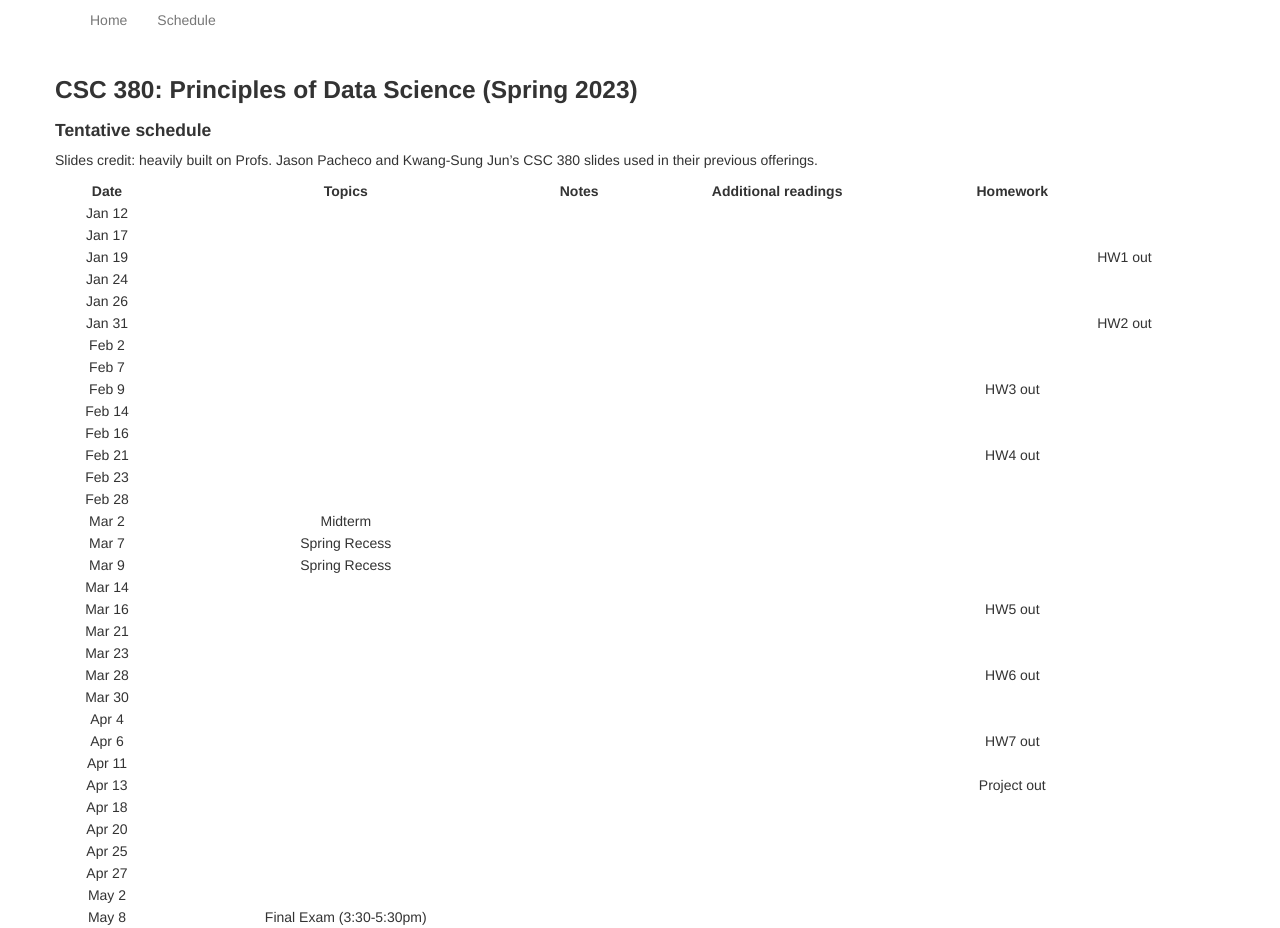
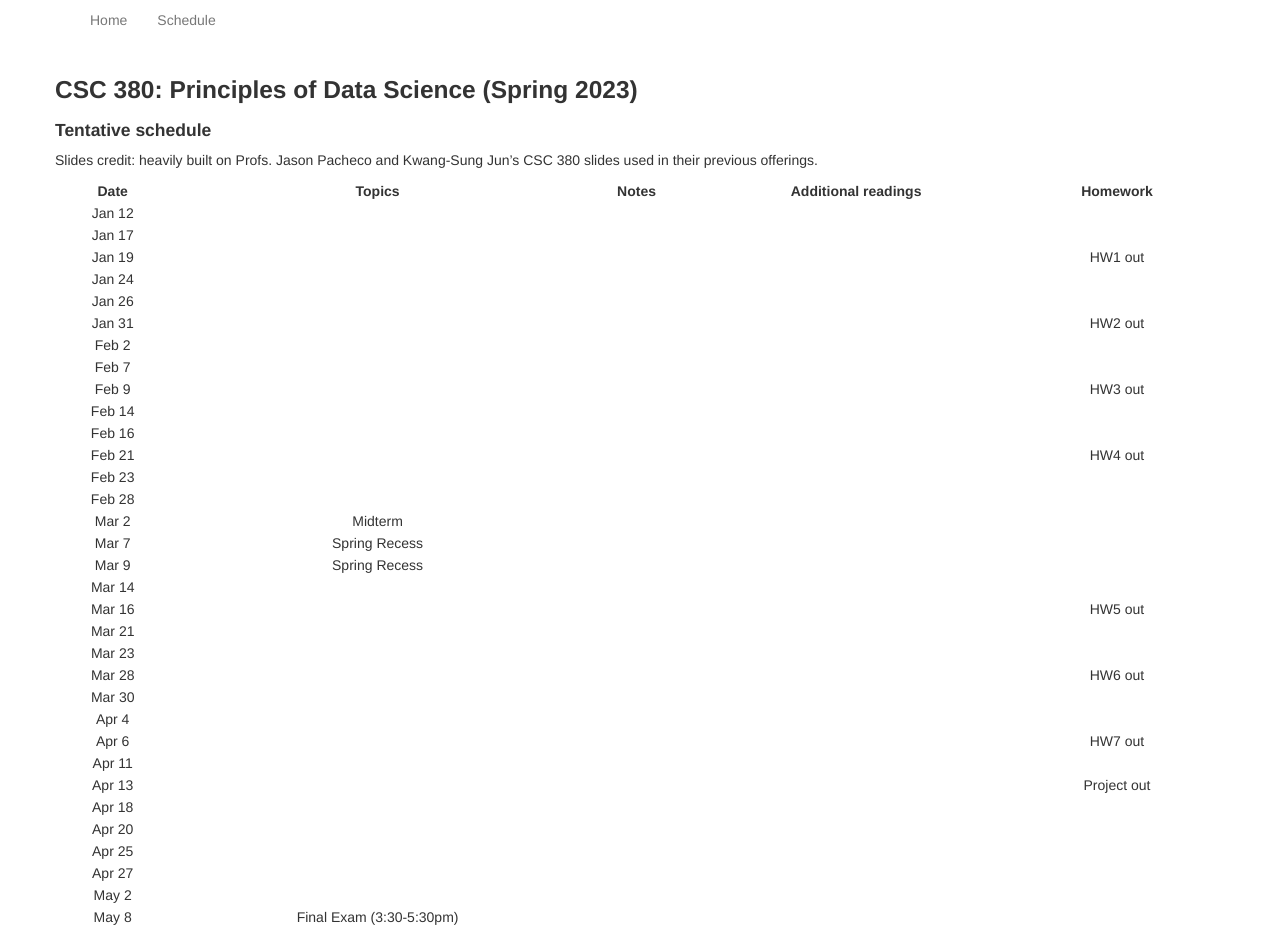
Before and after one commit to zcc1307/csc380-sp22, a Jekyll site: the page built from schedule.md, in a window 1280 px wide. Built offline with Jekyll 4.4.1, drawn with Linux system fonts in a browser that asks for light colours.

```diff
--- a/schedule.md
+++ b/schedule.md
@@ -16,10 +16,10 @@ Slides credit: heavily built on Profs. Jason Pacheco and Kwang-Sung Jun's CSC 38
 |:------:|:------------------------:|:---:|:---:|:---:|
 | Jan 12 |                          |  |  |  |
 | Jan 17 |                          |  |  |  |
-| Jan 19 |                          | |  |  | HW1 out |
+| Jan 19 |                          | |  |  HW1 out |
 | Jan 24 |                          | |  |  |  |
 | Jan 26 |                          | |  |  |  |
-| Jan 31 |                          | |  |  | HW2 out |
+| Jan 31 |                          | |  |  HW2 out |
 | Feb 2  |                          | |  |  |  |
 | Feb 7  |                          | |  |  |  |
 | Feb 9  |                          |  |  | HW3 out |
```
